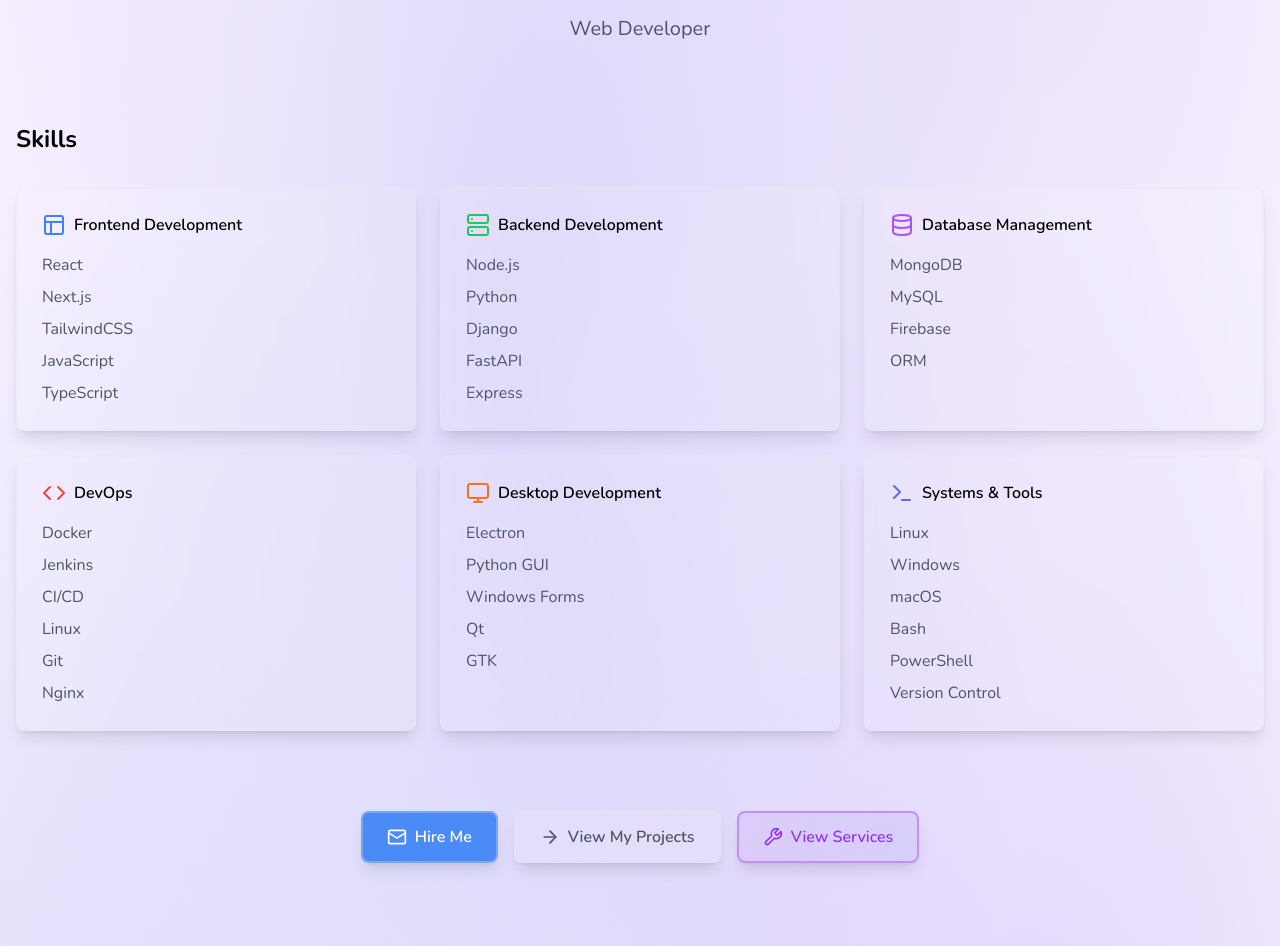
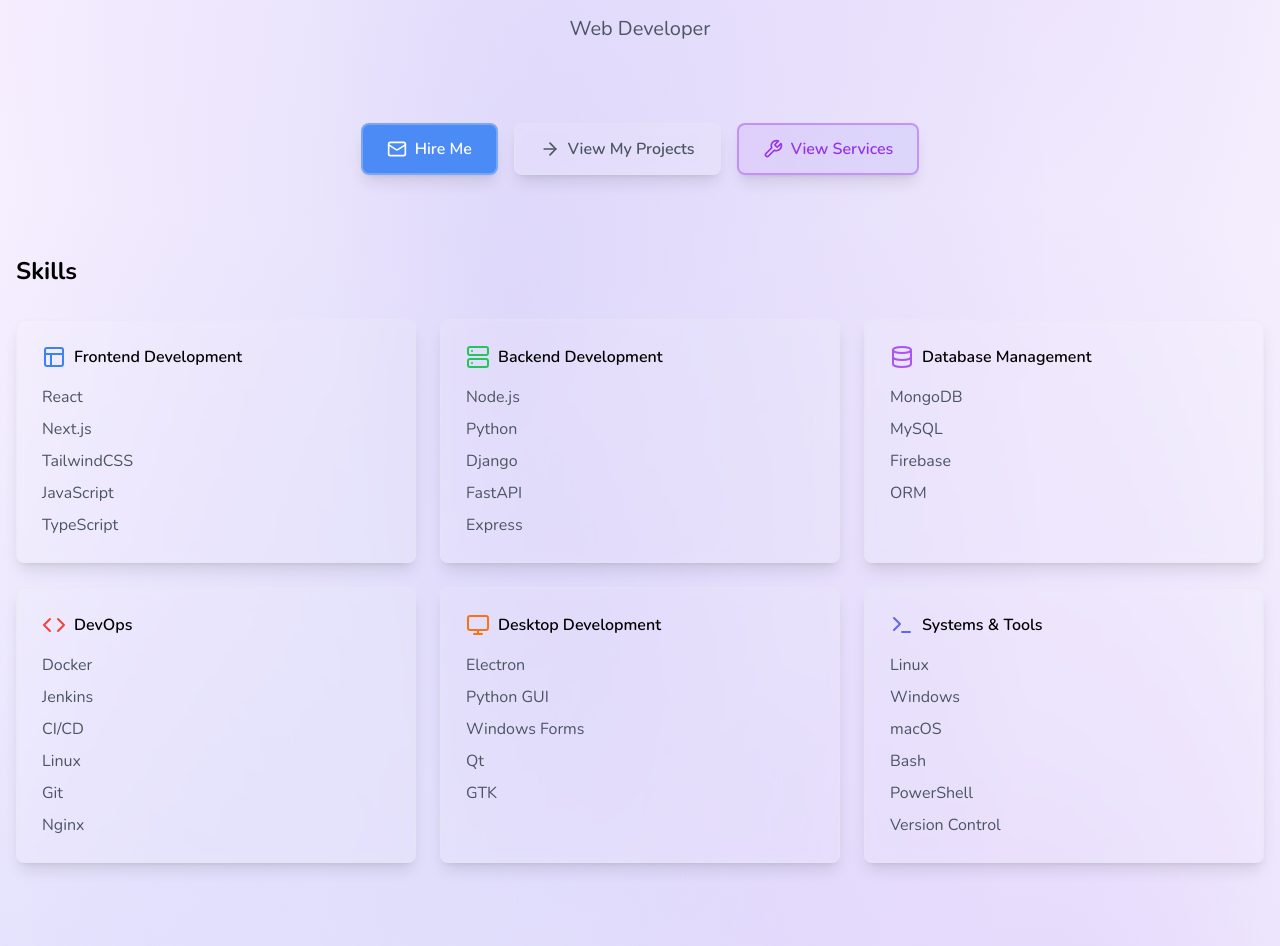
Before and after one commit to baranazal/Portfolio-Page-NextJS-TypeScript, a Next.js app: page /en in a window 1280 px wide. Shown: the part 166-1112 px from the top of the page. Built offline with nearby package versions, Linux system fonts and the light colour scheme; what tailwindcss-flip would draw is missing.

Commit message:
translating issues

```diff
--- a/src/app/[lang]/page.tsx
+++ b/src/app/[lang]/page.tsx
@@ -26,6 +26,13 @@
           <p className="text-xl text-gray-600 dark:text-gray-400 relative after:absolute after:bottom-0 after:left-0 after:h-[2px] after:w-0 after:bg-blue-500 after:transition-all after:duration-300 hover:after:w-full">
             {dict.hero.role}
           </p>
+        </div>
+      </section>
+
+      {/* Call to Action Buttons - Moved before Skills section */}
+      <section className="mb-20">
+        <div className="flex flex-col items-center justify-center gap-6 sm:flex-row sm:items-start">
+          <ActionButtons lang={lang} />
         </div>
       </section>
 
@@ -91,13 +98,6 @@
               </ul>
             </div>
           ))}
-        </div>
-      </section>
-
-      {/* Call to Action Buttons - Moved before What I Can Do section */}
-      <section className="mb-20">
-        <div className="flex flex-col items-center justify-center gap-6 sm:flex-row sm:items-start">
-          <ActionButtons lang={lang} />
         </div>
       </section>
 
```
